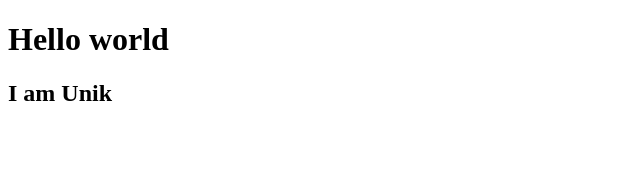
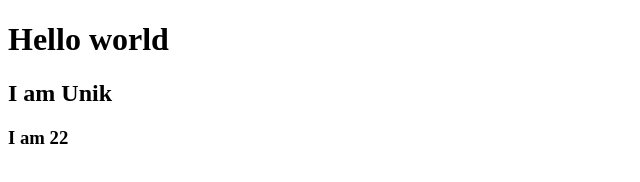
Before and after one commit to uniklimbu10/git, a plain HTML site: page index.html in a window 1280 px wide. Shown: the full height of the page, 0-640 px from the left. Drawn offline with Linux system fonts and the light colour scheme.

Commit message:
Update index.html

```diff
--- a/index.html
+++ b/index.html
@@ -9,6 +9,7 @@
 <body>
     <h1>Hello world</h1>
     <h2>I am Unik</h2>
+    <h3>I am 22</h3>
     <script src="index.js"></script>
 </body>
 </html>
```
